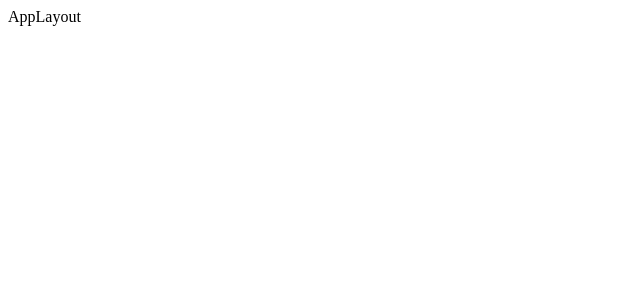
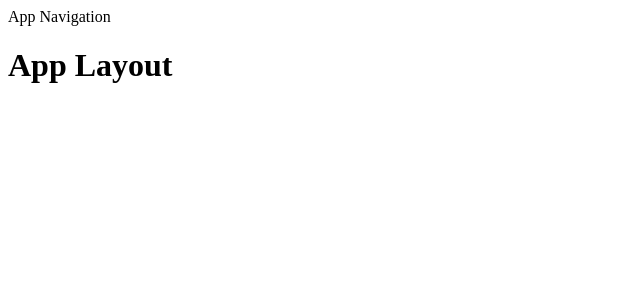
Before and after one commit to ShaneDoyleDev/worldview, a React (Vite) app: page /app in a window 1280 px wide. Shown: the top 300 px of the page, without its empty margins (0-640 px from the left). Built offline with nearby package versions, Linux system fonts and the light colour scheme.

Commit message:
create AppNav component

```diff
--- /dev/null
+++ b/src/components/AppNav.jsx
@@ -0,0 +1,5 @@
+import styles from "./AppNav.module.css";
+
+export default function AppNav() {
+  return <nav>App Navigation</nav>;
+}
--- a/src/pages/AppLayout.jsx
+++ b/src/pages/AppLayout.jsx
@@ -1,3 +1,10 @@
+import AppNav from "../components/AppNav";
+
 export default function AppLayout() {
-  return <div>AppLayout</div>;
+  return (
+    <div>
+      <AppNav />
+      <h1>App Layout</h1>
+    </div>
+  );
 }
```
Also changed, not shown: src/components/AppNav.module.css (added).
